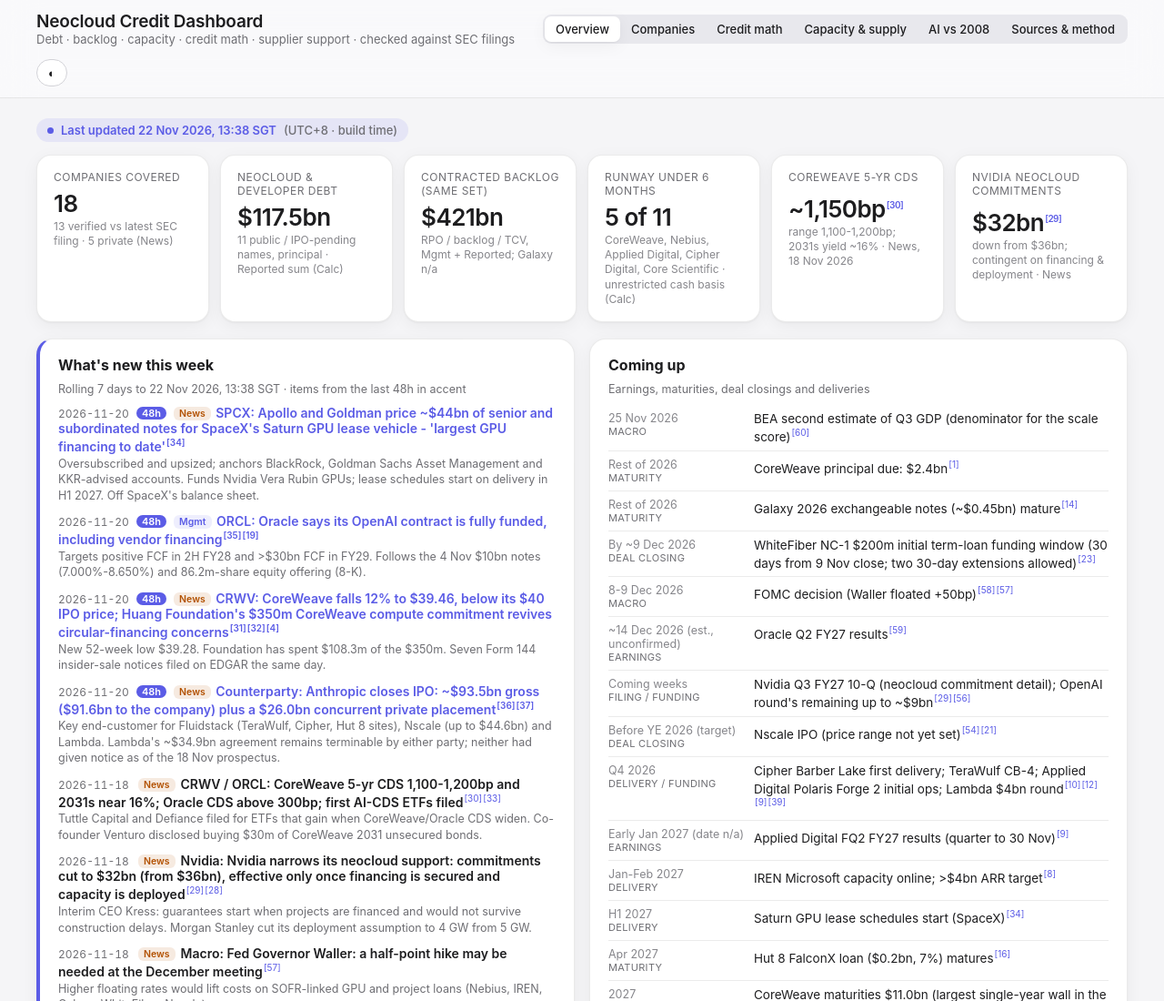
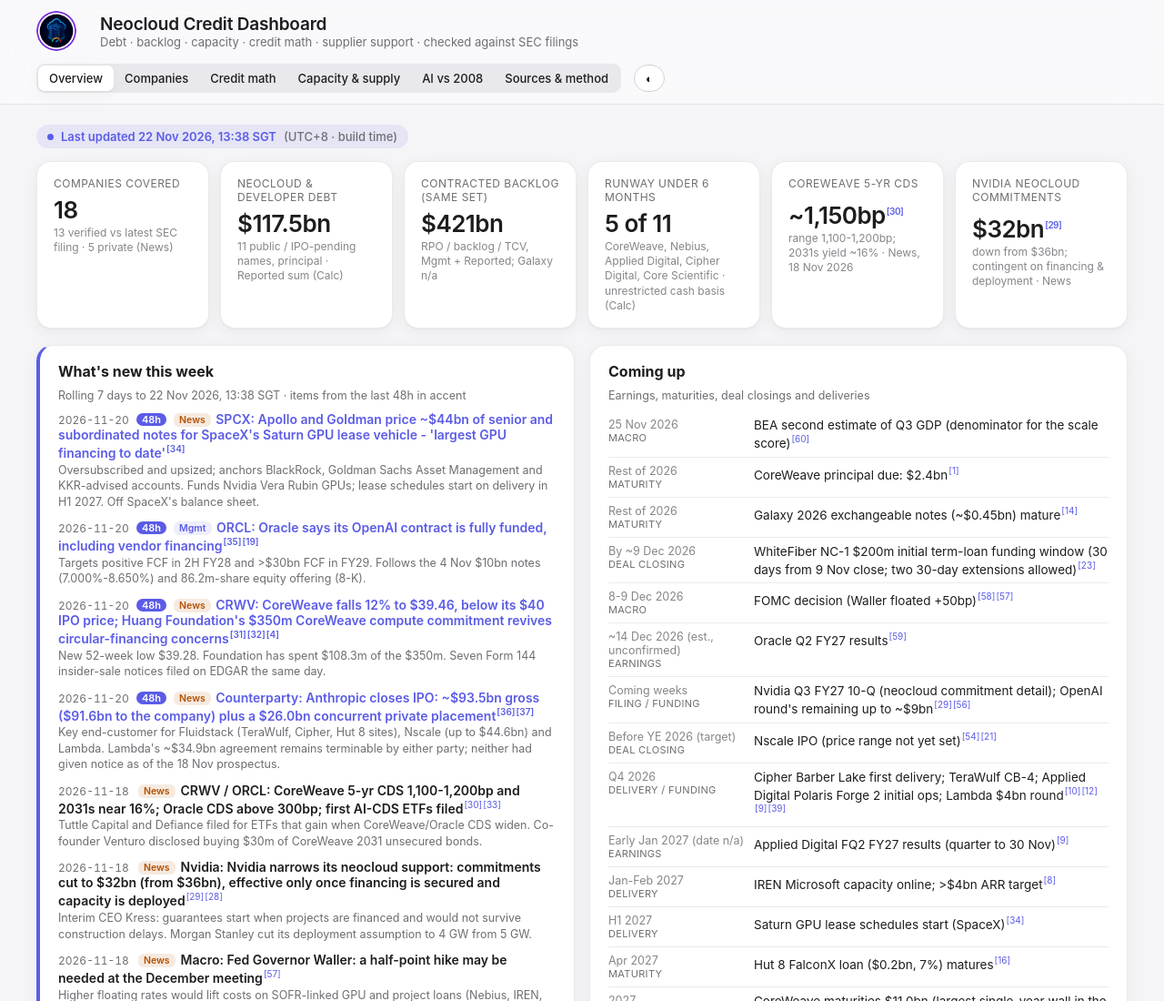
Before and after one commit to Hugoztian/neocloud-credit-dashboard, a plain HTML site: page index.html in a window 1280 px wide. Shown: the top 1100 px of the page at 91% size. Drawn offline with Linux system fonts and the light colour scheme.

Commit message:
Add seal logo to header and favicon

```diff
--- a/index.html
+++ b/index.html
@@ -2,6 +2,8 @@
 <html lang="en"><head>
 <meta charset="utf-8"><meta name="viewport" content="width=device-width,initial-scale=1">
 <title>Neocloud Credit Dashboard</title>
+<link rel="icon" type="image/png" href="favicon.png">
+<link rel="apple-touch-icon" href="logo.png">
 <meta name="description" content="Credit view of neoclouds and AI data-centre developers: debt, backlog, capacity, credit math and supplier support, checked against SEC filings.">
 <script src="data.js"></script><script src="chart.umd.min.js"></script>
 <style>
@@ -60,7 +62,7 @@ footer{max-width:1240px;margin:auto;padding:20px;color:var(--mut2);font-size:12p
 @media(max-width:860px){.grid2{grid-template-columns:1fr}.cu li{grid-template-columns:1fr}.cards{grid-template-columns:1fr}}
 @media print{header{position:static}.tab{display:block!important}}
 </style></head><body>
-<header><div class="hd"><div><h1>Neocloud Credit Dashboard</h1><div class="s">Debt · backlog · capacity · credit math · supplier support · checked against SEC filings</div></div><div class="sp"></div>
+<header><div class="hd"><img src="logo.png" alt="Neocloud Credit Dashboard logo" width="44" height="44" style="border-radius:50%;margin-right:12px;flex:none;align-self:center"><div><h1>Neocloud Credit Dashboard</h1><div class="s">Debt · backlog · capacity · credit math · supplier support · checked against SEC filings</div></div><div class="sp"></div>
 <div class="seg" id="tabs"><button data-t="ov" class="on">Overview</button><button data-t="co">Companies</button><button data-t="cm">Credit math</button><button data-t="cap">Capacity &amp; supply</button><button data-t="cmp">AI vs 2008</button><button data-t="src">Sources &amp; method</button></div>
 <button class="tbtn" id="theme" title="Light / dark">◐</button></div></header>
 <main>
```
Also changed, not shown: favicon.png (added), logo.png (added).
